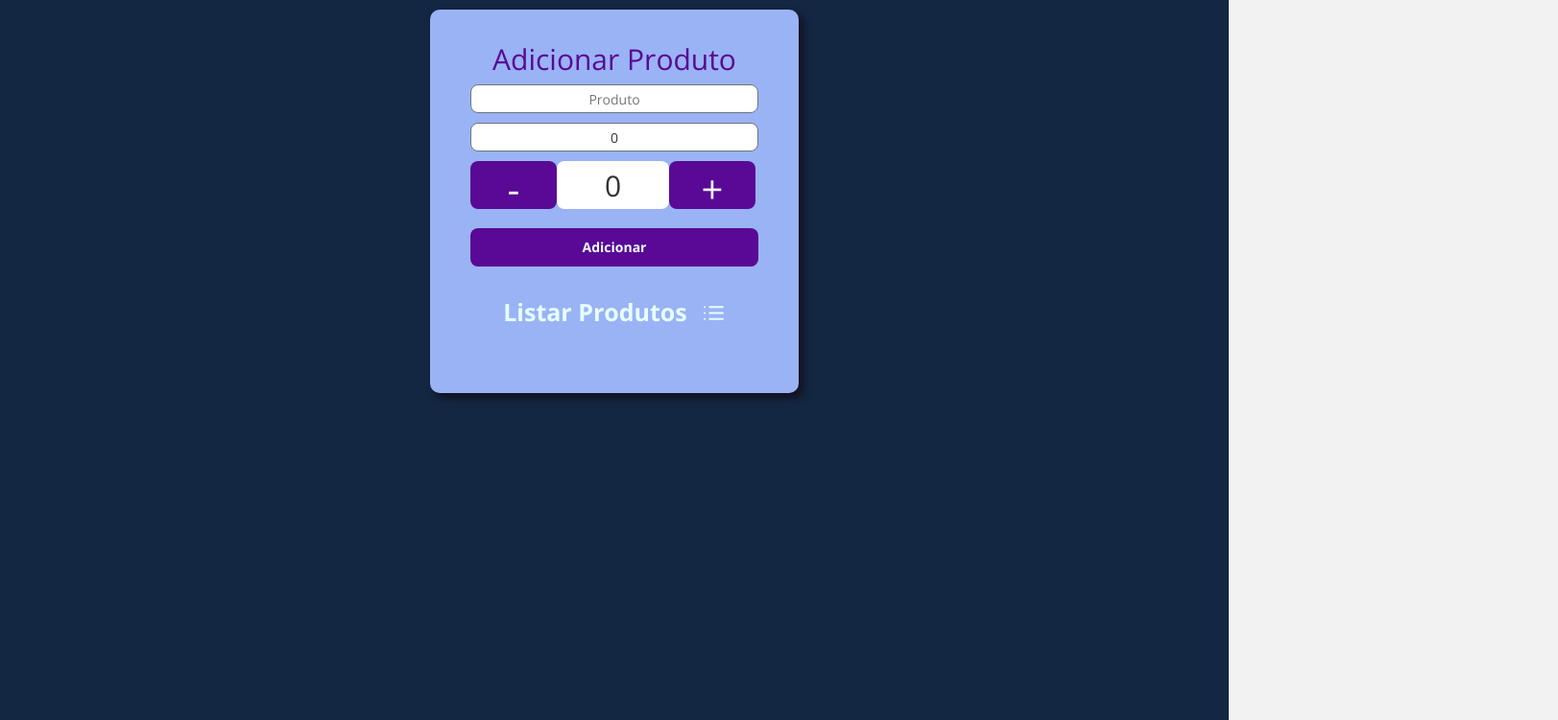
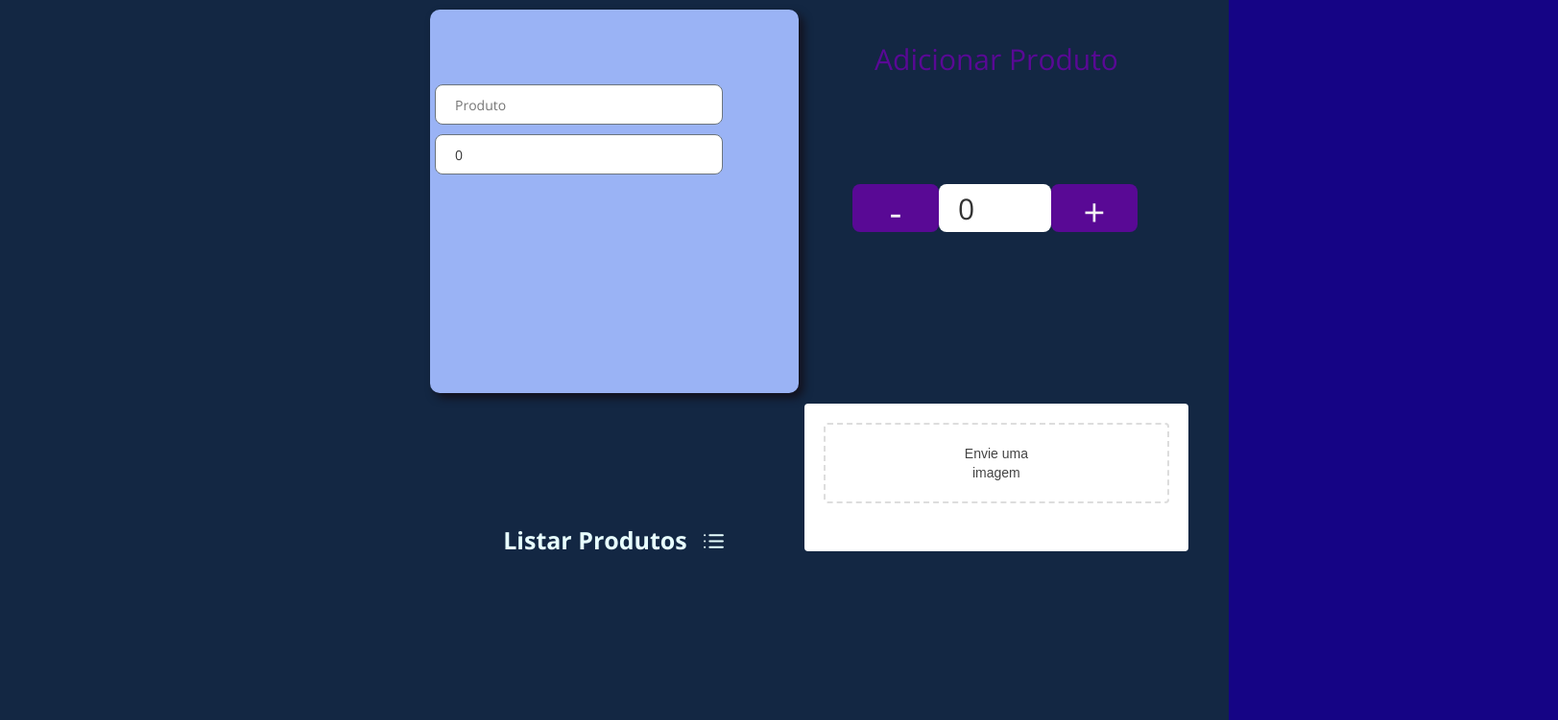
Before and after one commit to fdAssis/simple-single-page-aplication, a React (Create React App) app: page / in a window 1280 px wide. Shown: the top 751 px of the page at 96% size, 1623 px wide, since content can reach past the window. Built offline with nearby package versions, Linux system fonts and the light colour scheme.

Commit message:
feature/upload files

```diff
--- a/package.json
+++ b/package.json
@@ -8,6 +8,7 @@
     "@testing-library/user-event": "^7.2.1",
     "firebase": "^7.21.0",
     "react": "^16.13.1",
+    "react-circular-progressbar": "^2.0.3",
     "react-dom": "^16.13.1",
     "react-firebase-hooks": "^2.2.0",
     "react-icons": "^3.11.0",
--- a/src/component/Add_Product/index.js
+++ b/src/component/Add_Product/index.js
@@ -3,8 +3,9 @@ import { Link } from 'react-router-dom';
 import {FiList} from 'react-icons/fi'
 
 
-import Amount from '../Amount/index'
-import Api from '../../services/firebase';
+import Amount from '../Amount/index';
+import Upload from '../Upload/index';
+import { app } from "../../services/firebase";
 
 import './style.css';
 
@@ -13,6 +14,7 @@ const AddProduct = () => {
   const [produto, setProduto] = useState('');
   const [preco, setPreco] = useState(0);
   const [quantidade, setQuantidade] = useState();
+  const [url, setUrl] = useState(null);
 
   async function handleAddProduct(e) {
     e.preventDefault();
@@ -21,15 +23,17 @@ const AddProduct = () => {
       produto,
       preco,
       quantidade,
+      url,
     }
 
-    await Api.firestore().collection('products').add(product).then(() => {
+    await app.firestore().collection('products').add(product).then(() => {
       console.log("Dados Salvos")
     });
 
     setProduto('');
     setPreco(0);
     setQuantidade(0);
+    setUrl(null)
   }
 
   return (
@@ -57,6 +61,11 @@ const AddProduct = () => {
               value={quantidade}
               onChange={e => setQuantidade(e.target.value)}
             />
+            <Upload
+              passUploadData={setUrl}
+              value={url}
+              onChange={e => setUrl(e.target.value)}
+            />
             <button
               type="submit"
               id="buttonSub"
--- a/src/component/ListProduct/index.js
+++ b/src/component/ListProduct/index.js
@@ -5,12 +5,12 @@ import { useCollection } from 'react-firebase-hooks/firestore'
 import { FiChevronRight } from 'react-icons/fi'
 import './style.css'
 
-import Api from '../../services/firebase';
+import { app } from "../../services/firebase";
 
 function ListProduct() {
 
   const [produtos, loading, error] = useCollection(
-    Api.firestore().collection('products'),
+    app.firestore().collection('products'),
     {
       snapshotListenOptions: { includeMetadataChanges: true },
     }
@@ -26,9 +26,13 @@ function ListProduct() {
           {produtos && produtos.docs.map(doc => (
             <div key={doc.id} className="col-lg-4 col-xs-12 text-center">
               <div className="box">
-              <i className="fa" aria-hidden="true">
-               {doc.data().produto}
-              </i>
+                <i className="fa" aria-hidden="true">
+                {doc.data().produto}
+                </i>
+
+                <div className="box-img">
+                  <img src={doc.data().url} width="100" alt=""/>
+                </div>
 
                 <div className="box-title">
                   <h3>Preço: R$ {doc.data().preco}</h3>
--- a/src/component/ListProduct/style.css
+++ b/src/component/ListProduct/style.css
@@ -1,5 +1,10 @@
 body{
-  background: #f2f2f2;
+
+}
+
+.box {
+  width: 300px;
+  height: 300px;
 }
 
 .product-box .box{
@@ -14,6 +19,7 @@ body{
 .product-box .box:hover{
  box-shadow: 0 0 6px #4183D7;
 }
+
 
 .product-box .box .box-text{
   margin:20px 0px;
@@ -31,6 +37,6 @@ body{
   font-style: normal;
   font-family: 'Open Sans', sans-serif;
   font-weight: 700;
-  font-size: 50px;
+  font-size: 30px;
   color:#4183D7;
 }
--- /dev/null
+++ b/src/component/Upload/index.js
@@ -0,0 +1,150 @@
+import React, { useState, useEffect } from "react";
+
+import { MdLink, MdCheckCircle, MdError } from 'react-icons/md'
+import { projectStorage } from "../../services/firebase";
+import { CircularProgressbar } from 'react-circular-progressbar';
+
+import './styles.css';
+import "react-circular-progressbar/dist";
+
+function Upload(props) {
+
+  const [file, setFile] = useState(null);
+  const [error, setError] = useState(null);
+  const [progress, setProgress] = useState(0);
+  const [url, setUrl] = useState(null);
+
+
+  const types = ["image/png", "image/jpeg", "image/jpg"];
+
+  const handleChange = (e) => {
+    let selectedFile = e.target.files[0];
+
+    if (selectedFile) {
+      if (types.includes(selectedFile.type)) {
+        setError(null);
+        setFile(selectedFile);
+      } else {
+        setFile(null);
+        setError("Somente envio de imagens png ou jpg ");
+      }
+    }
+  };
+
+  useEffect(() => {
+    if (file) {
+
+      /* Referencia para o storage do firebase criando uma pasta com o nome de products */
+      const storageRef = projectStorage.ref(`products/${file.name}`);
+
+      storageRef.put(file).on("state_changed", upload => {
+        let percentage = Math.round((upload.bytesTransferred / upload.totalBytes) * 100);
+        setProgress(percentage);
+      }, err => {
+        setError(err);
+      }, async () => {
+        const downloadUrl = await storageRef.getDownloadURL();
+        setUrl(downloadUrl);
+      }
+      );
+    }
+  }, [file]);
+
+  props.passUploadData(url);
+
+  function handledelete() {
+    if(file) {
+      const storageRef = projectStorage.ref('products');
+
+      storageRef.child(file.name).delete().then( () => {
+        setFile(null);
+        setError(null);
+        setProgress(0);
+        setUrl(null);
+      }).catch(err => {
+        setError(err);
+      })
+    }
+  }
+
+  return (
+    <>
+      <div className="container">
+        <div className="content">
+
+          <div className="file-upload">
+              <input
+                id="f02"
+                type="file"
+                placeholder="Envie uma imagem"
+                onChange={handleChange}
+               />
+
+              <label
+                for="f02"
+              >
+                Envie uma imagem
+              </label>
+          </div>
+
+          {error && <MdError style={{alignSelf:"center"}} size={45} color="#e57878"/> }
+
+          <ul className="file-container">
+            <li>
+              {url && file &&
+                <div className="preview">
+                  <img src={url}></img>
+
+                  <div className="file-info">
+                    <div>
+                      <strong>{file.name}</strong>
+                      <span>
+                        {!!url && (
+                          <button onClick={() => handledelete()}>
+                            Excluir
+                          </button>
+                        )}
+                      </span>
+                    </div>
+                  </div>
+
+                </div>
+              }
+
+              <div>
+                {url && (
+                  <a
+                    href={url}
+                    target="_blank"
+                    rel="noopener noreferrer"
+                  >
+                    <MdLink style={{ marginRight: 8 }} size={24} color="#222" />
+                  </a>
+                )}
+                {file && !url &&
+                  <CircularProgressbar
+                    styles={{
+                      root: { width: 100 },
+                      path: { stroke: "#ffc93c" }
+                    }}
+                    strokeWidth={10}
+                    minValue={0}
+                    maxValue={100}
+                    value={progress}
+                  />
+                }
+                {url && <MdCheckCircle style={{marginLeft: 8}} size={24} color="#78e5d5" />}
+
+              </div>
+            </li>
+          </ul>
+
+        </div>
+      </div>
+
+    </>
+
+  );
+}
+
+export default Upload;
--- /dev/null
+++ b/src/component/Upload/styles.css
@@ -0,0 +1,119 @@
+body {
+  background: #150485;
+}
+
+.container {
+  height: 100%;
+  display: flex;
+  justify-content: center;
+  align-items: center;
+}
+
+.content {
+  width: 100%;
+  max-width: 400px;
+  margin: 30px;
+  background: #fff;
+  border-radius: 4px;
+  padding: 20px;
+}
+
+.file-upload{
+  border: 2px dashed #ddd;
+  border-radius: 4px;
+  cursor: pointer;
+  transition: height 0.2s ease;
+}
+
+.file-upload:hover {
+  border: 2px dashed #03c4a1;
+}
+
+
+.file-upload input:hover {
+  color: #03c4a1;
+}
+
+/* Basics */
+label, input {
+  color: #333;
+  font: 14px/20px Arial;
+}
+
+label {
+  display: inline-block;
+  width: 5em;
+  padding: 0 1em;
+  text-align: right;
+}
+
+[type=file] {
+    position: absolute;
+    filter: alpha(opacity=0);
+    opacity: 0;
+}
+input,
+[type=file] + label {
+  text-align: left;
+  padding: 20px 20px;
+  width: 150px;
+  margin: 0;
+  left: 0;
+  position: relative;
+}
+[type=file] + label {
+  text-align: center;
+  left: 7.35em;
+  color: #444;
+  border: none;
+  cursor: pointer;
+}
+
+[type=file] + label:hover {
+  color: #03c4a1;
+}
+
+.file-container{
+  margin-top: 20px;
+}
+
+.file-container li {
+  display: flex;
+  justify-content: space-between;
+  align-items: center;
+  color: #444;
+}
+
+.preview img {
+  width: 100px;
+  height: 100px;
+  border-radius: 5px;
+  background-repeat: no-repeat;
+  background-size: cover;
+  background-position: 50% 50%;
+  margin-right: 10px;
+}
+
+.file-info {
+  display: flex;
+  align-items: center;
+}
+
+.file-info div {
+  display: flex;
+  flex-direction: column;
+}
+
+.file-info span {
+  font-size: 12px;
+  color: #999;
+  margin-top: 5px;
+}
+
+.file-info div button {
+  border: 0;
+  background: transparent;
+  color: #e57878;
+  margin-left: 5px;
+  cursor: pointer;
+}
--- a/src/services/firebase.js
+++ b/src/services/firebase.js
@@ -1,5 +1,5 @@
-import * as firebase from 'firebase';
-import 'firebase/firebase-firestore';
+import firebase from "firebase";
+import "firebase/storage";
 
 const firebaseConfig = {
   apiKey: process.env.REACT_APP_APIKEY,
@@ -8,9 +8,11 @@ const firebaseConfig = {
   projectId: process.env.REACT_APP_PROJECTID,
   storageBucket: process.env.REACT_APP_STORAGEBUCKET,
   messagingSenderId: process.env.REACT_APP_MESSAGINGSENDERID,
-  appId: process.env.REACT_APP_APPID,
-  };
+  appId: process.env.REACT_APP_APPID
+};
 
 const app = firebase.initializeApp(firebaseConfig);
 
-export default app;
+const projectStorage = firebase.storage();
+
+export { projectStorage, app };
```
Also changed, not shown: 1 other file (tests, documents, lock files or other folders).
